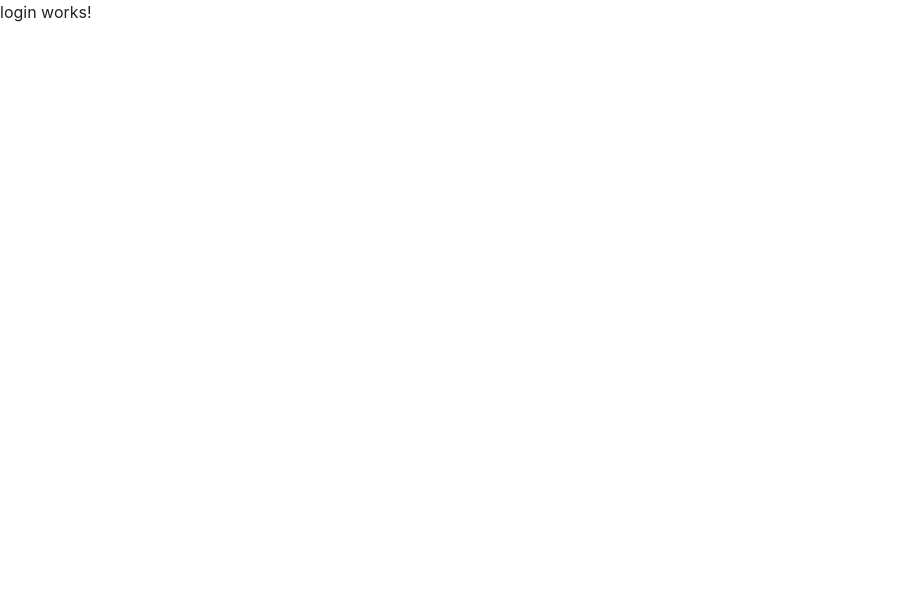
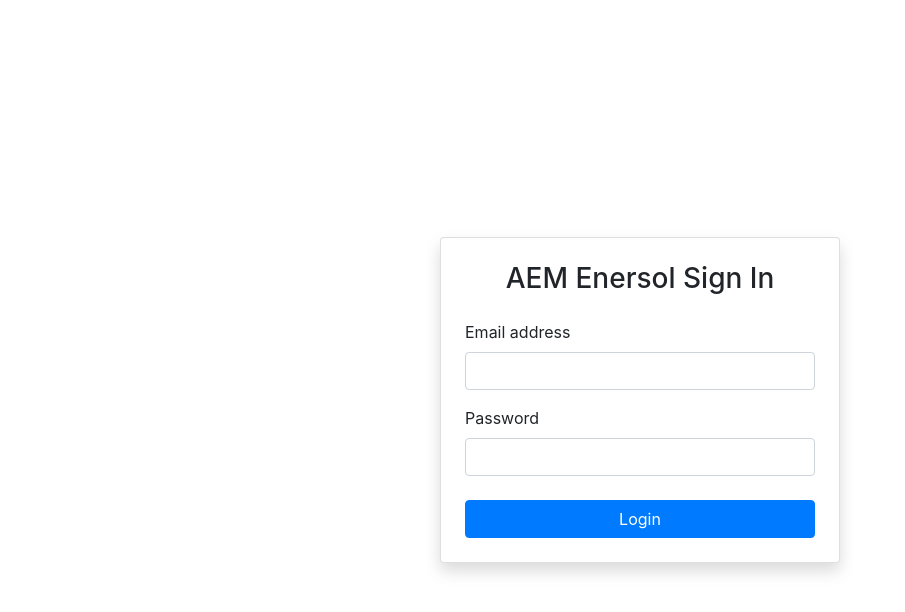
Before and after one commit to muhamadumair/aem-dashboard, an Angular app: page /login in a window 1280 px wide. Shown: the top 612 px of the page, without its empty margins (0-905 px from the left). Built offline with nearby package versions, Linux system fonts and the light colour scheme.

Commit message:
Design the basic Login page UI together with defined typescript

```diff
--- a/src/app/login/login.component.html
+++ b/src/app/login/login.component.html
@@ -1 +1,32 @@
-<p>login works!</p>
+<div class="container d-flex justify-content-center align-items-center vh-100">
+  <div class="card shadow p-4" style="width: 100%; max-width: 400px;">
+    <h3 class="text-center mb-4">AEM Enersol Sign In</h3>
+
+    <form [formGroup]="loginForm" (ngSubmit)="onSubmit()">
+
+      <div class="form-group mb-3">
+        <label>Email address</label>
+        <input type="email" formControlName="username" class="form-control"
+               [ngClass]="{ 'is-invalid': isSubmitted && f['username'].errors }" />
+
+        <div *ngIf="isSubmitted && f['username'].errors" class="invalid-feedback">
+          <div *ngIf="f['username'].errors['required']">Email is required</div>
+          <div *ngIf="f['username'].errors['email']">Must be a valid email format</div>
+        </div>
+      </div>
+
+      <div class="form-group mb-4">
+        <label>Password</label>
+        <input type="password" formControlName="password" class="form-control"
+               [ngClass]="{ 'is-invalid': isSubmitted && f['password'].errors }" />
+
+        <div *ngIf="isSubmitted && f['password'].errors" class="invalid-feedback">
+          <div *ngIf="f['password'].errors['required']">Password is required</div>
+          <div *ngIf="f['password'].errors['minlength']">Must be at least 6 characters</div>
+        </div>
+      </div>
+
+      <button type="submit" class="btn btn-primary w-100">Login</button>
+    </form>
+  </div>
+</div>
--- a/src/app/login/login.component.ts
+++ b/src/app/login/login.component.ts
@@ -1,4 +1,5 @@
 import { Component, OnInit } from '@angular/core';
+import { FormBuilder, FormGroup, Validators } from '@angular/forms';
 
 @Component({
   selector: 'app-login',
@@ -6,10 +7,27 @@
   styleUrls: ['./login.component.scss']
 })
 export class LoginComponent implements OnInit {
+  loginForm!: FormGroup;
+  isSubmitted = false;
 
-  constructor() { }
+  constructor(private fb: FormBuilder) { }
 
   ngOnInit(): void {
+    this.loginForm = this.fb.group({
+      username: ['', [Validators.required, Validators.email]],
+      password: ['', [Validators.required, Validators.minLength(6)]]
+    });
   }
 
+  get f() { return this.loginForm.controls; }
+
+  onSubmit(): void {
+    this.isSubmitted = true;
+
+    if (this.loginForm.invalid) {
+      return;
+    }
+
+    console.log('Form is valid! Data:', this.loginForm.value);
+  }
 }
```
